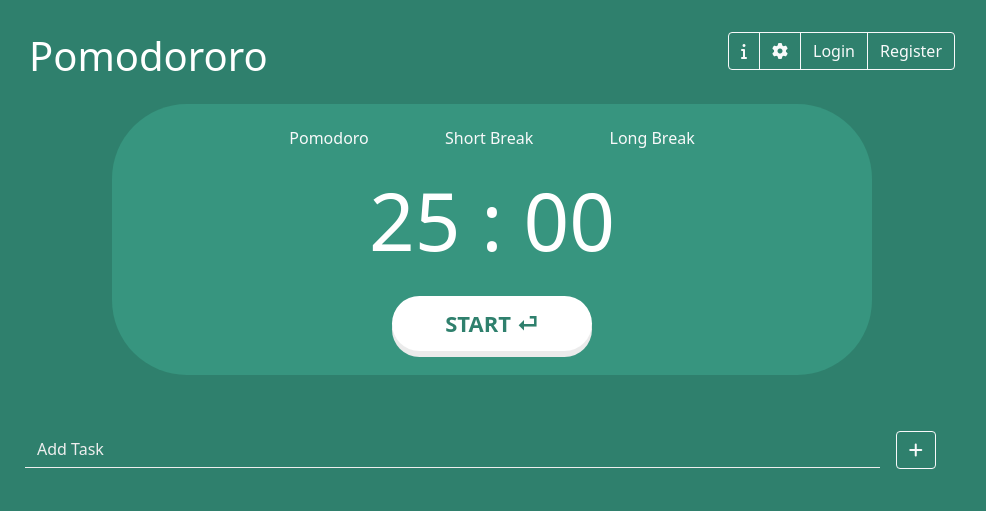
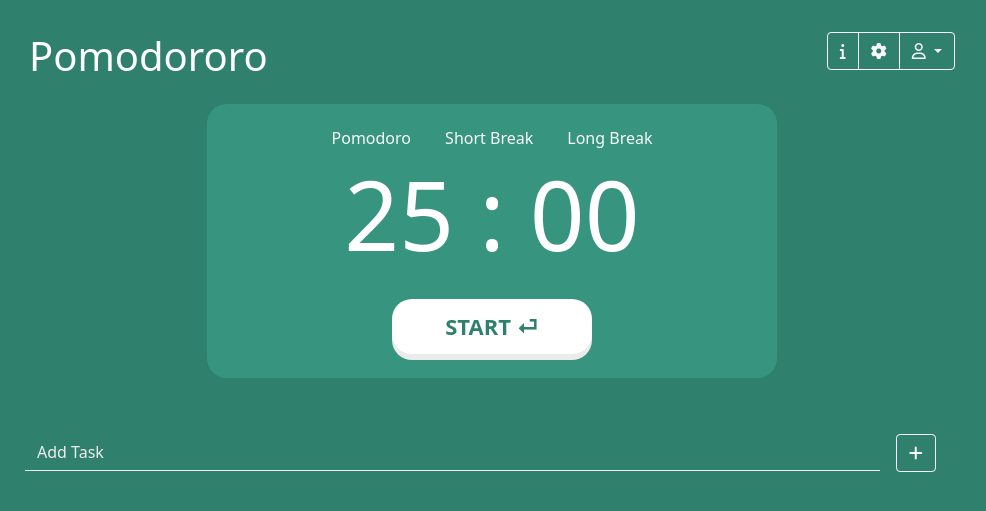
Before and after one commit to nameistao/Wordle, a Node server app: page / in a window 1280 px wide. Shown: the top 511 px of the page, without its empty margins (148-1134 px from the left). Run offline with Node 20, Linux system fonts and the light colour scheme; some libraries are stand-ins or nearby versions.

Commit message:
updated aesthetics

```diff
--- a/public/css/style.css
+++ b/public/css/style.css
@@ -3,7 +3,10 @@ body {
 }
 #innerBox {
   background-color: #37957f;
-  border-radius: 75px;
+  border-radius: 20px;
+}
+#timer {
+  font-size: 600% !important;
 }
 
 /*task list css*/
@@ -62,7 +65,7 @@ body {
   border-style: none;
   margin: 20px 0px 0px;
   padding: 0px 12px;
-  border-radius: 75px;
+  border-radius: 20px;
   transition: color 0.5s ease-in-out 0s;
 }
 
@@ -79,11 +82,6 @@ button:active {
 
 /*mode buttons css*/
 .modeButton {
-  border-radius: 75px !important;
+  border-radius: 15px !important;
   border-width: 0;
 }
-
-/*time display css*/
-#timeDisplay {
-  font-size: large !important;
-}
--- a/views/index.hbs
+++ b/views/index.hbs
@@ -53,10 +53,19 @@
                             <button id='settingsButton' type="button" class="btn btn-outline-light"
                                 data-bs-toggle="modal" data-bs-target="#settingsModal"><i
                                     class='fas fa-cog'></i></button>
-                            <button id='buttonGroupLoginButton' type="button" class="btn btn-outline-light"
-                                data-bs-toggle="modal" data-bs-target="#loginModal">Login</button>
-                            <button type="button" class="btn btn-outline-light" data-bs-toggle="modal"
-                                data-bs-target="#registerModal">Register</button>
+
+                            <div class="btn-group" role="group">
+                                <button id="btnGroupDrop1" type="button" class="btn btn-outline-light dropdown-toggle"
+                                    data-bs-toggle="dropdown" aria-expanded="false">
+                                    <i class="far fa-user"></i>
+                                </button>
+                                <ul class="dropdown-menu" aria-labelledby="btnGroupDrop1">
+                                    <li><button id='buttonGroupLoginButton' type="button" class="btn"
+                                            data-bs-toggle="modal" data-bs-target="#loginModal">Login</button></li>
+                                    <li><button type="button" class="btn" data-bs-toggle="modal"
+                                            data-bs-target="#registerModal">Register</button></li>
+                                </ul>
+                            </div>
                         </div>
                     </div>
                 </div>
@@ -65,11 +74,12 @@
 
         <!-- second row - timer box -->
         <div class='row'>
-            <div id='innerBox' class='col-10 offset-1 col-md-8 offset-md-2 mt-3 well rounded-lg'>
+            <div id='innerBox' class='col-10 offset-1 col-md-6 offset-md-3 mt-3 well rounded-lg'>
                 <div class='row mt-3'>
                     <div class="btn-group offset-1 col-10 col-md-8 offset-md-2" role="group" aria-label="Basic example">
                         <button id='pomodoro' type="button"
-                            class="modeButton timerswitch btn btn-outline-light">Pomodoro</button>
+                            class="modeButton timerswitch btn btn-outline-light">Pomodoro
+                        </button>
                         <button id='short-break' type="button"
                             class="modeButton timerswitch btn btn-outline-light">Short
                             Break</button>
@@ -77,8 +87,8 @@
                             Break</button>
                     </div>
                 </div>
-                <div id='timeDisplay' class='row text-center text-white font-weight-bold mt-3'>
-                    <h1 id='timer' class='display-1'><span id='minutes'></span> : <span id='seconds'>00</span></h1>
+                <div id='timeDisplay' class='row text-center text-white font-weight-bold'>
+                    <h1 id='timer'><span id='minutes'></span> : <span id='seconds'>00</span></h1>
                 </div>
                 <div class='text-white text-center mb-4'>
                     <button id='startStop' class='main-button'>Start ⏎</button>
@@ -86,9 +96,35 @@
             </div>
         </div>
 
+        <!-- third row - kanban
+        <div class='row'>
+            <div id='kanban' class='text-center col-10 offset-1 mt-4'>
+                <div class='row mt-3'>
+                    <div id='todo' class='col-4'>
+                        Todo
+                        <hr>
+                        <div class='row'>
+                            <ul class=' kanbanColumn mt-2'>
+                                <li class='mt-3 mb-3'>task 1<button class='todoRight'>r</button></li>
+                                <li class='mt-3 mb-3'>task 2</li>
+                            </ul>
+                        </div>
+                    </div>
+                    <div id='inProgress' class='col-4'>
+                        In Progress
+                        <hr>
+                    </div>
+                    <div id='done' class='col-4'>
+                        Done
+                        <hr>
+                    </div>
+                </div>
+            </div>
+        </div>
+        -->
+
         <!-- third row - task list -->
         <div class='row'>
-            <!-- each row here is a task row -->
             <div id='tasks' class='col-10 offset-1'>
                 <div class='row'>
                     <div class='col-11 mt-5 p-2'>
@@ -100,6 +136,7 @@
                 </div>
             </div>
         </div>
+
     </main>
 
     <!-- Modal for information -->
```
Also changed, not shown: public/js/app.js, public/uglyJS/app.js, 1 other file.
